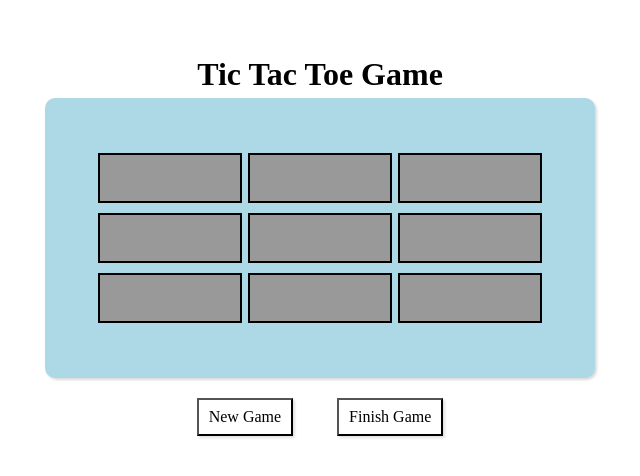
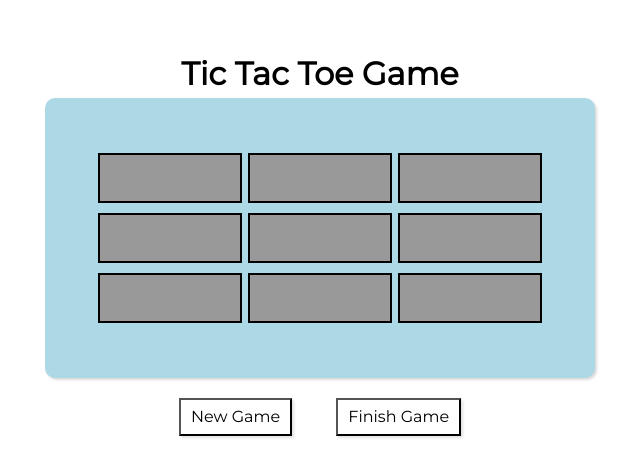
Before and after one commit to tomal02/tic-tac-js, a plain HTML site: page index.html in a window 1280 px wide. Shown: the part 132-608 px from the top of the page, without its empty margins (320-960 px from the left). Drawn offline with Linux system fonts and the light colour scheme.

Commit message:
nice font

```diff
--- a/index.html
+++ b/index.html
@@ -7,6 +7,10 @@
   <title>Document</title>
   <script src="./index.js"></script>
   <link rel="stylesheet" href="./styles.css">
+
+  <link rel="preconnect" href="https://fonts.googleapis.com">
+  <link rel="preconnect" href="https://fonts.gstatic.com" crossorigin>
+  <link href="https://fonts.googleapis.com/css2?family=Montserrat&display=swap" rel="stylesheet">
 </head>
 <body>
   <div class="game-container">
--- a/styles.css
+++ b/styles.css
@@ -51,6 +51,10 @@ p, h1, h2, h3, h4, h5, h6 {
   isolation: isolate;
 }
 
+body {
+  font-family: 'Montserrat', sans-serif;
+}
+
 .game-container {
   display: flex;
   justify-content: center;
```
